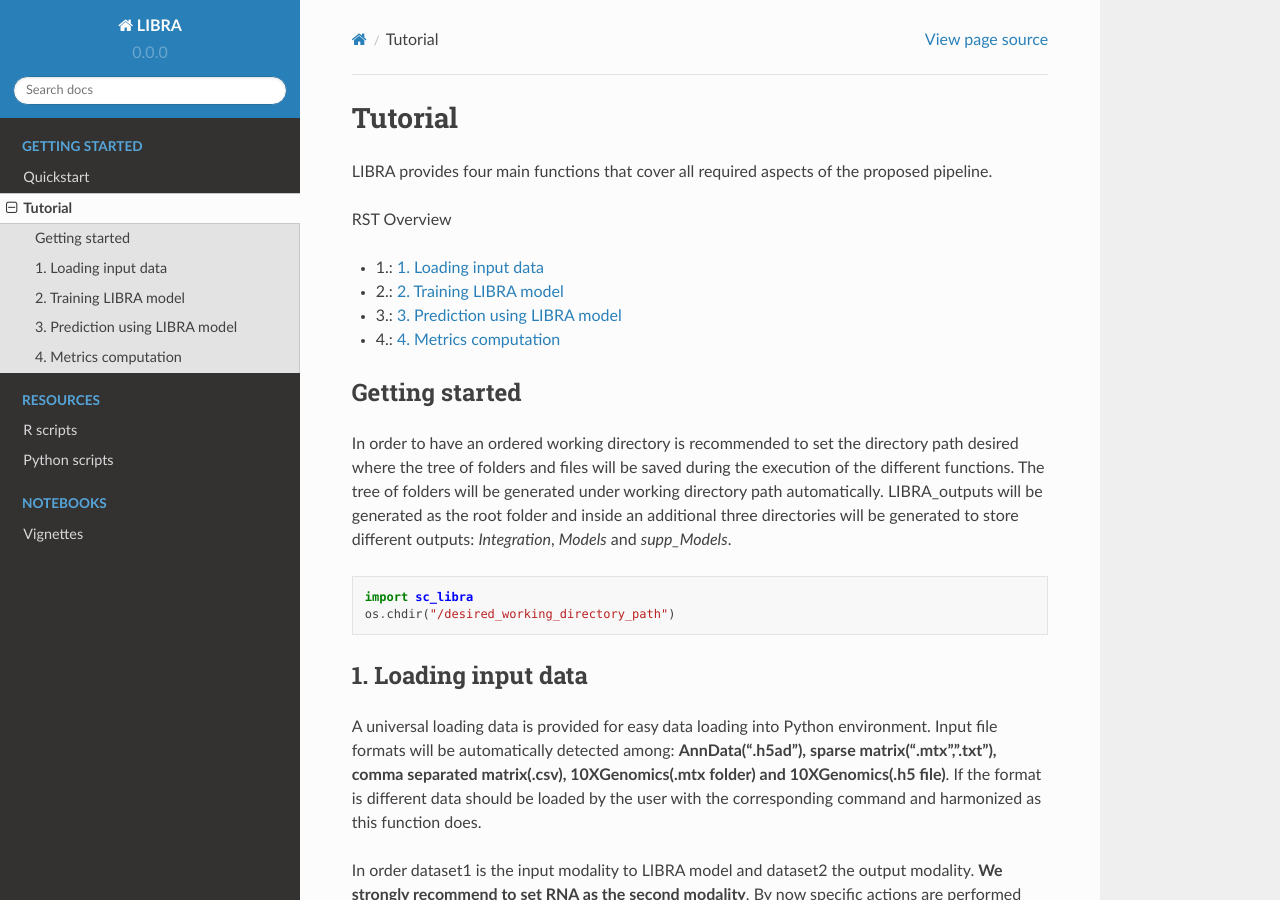
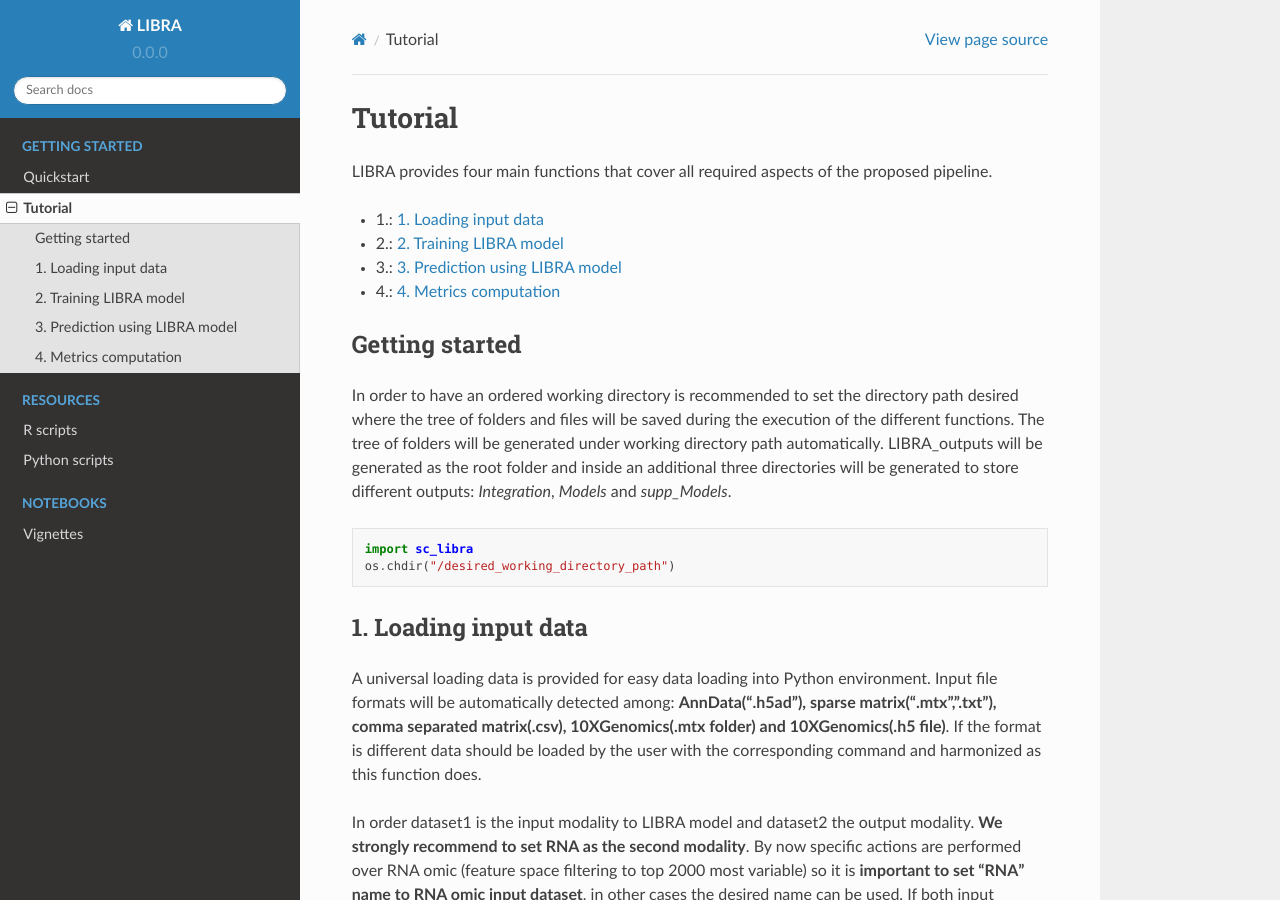
Before and after one commit to TranslationalBioinformaticsUnit/LIBRA, a Sphinx documentation site: the page built from docs/source/tutorial.rst, in a window 1280 px wide and 900 px high. Built offline with Sphinx 7.4.7 and the Read the Docs theme 2.0.0, drawn with Linux system fonts in a browser that asks for light colours.

Commit message:
Update tutorial.rst

```diff
--- a/docs/source/tutorial.rst
+++ b/docs/source/tutorial.rst
@@ -2,8 +2,6 @@ Tutorial
 ==========
 
 LIBRA provides four main functions that cover all required aspects of the proposed pipeline.
-
-:ref:`RST Overview`
 
 - 1.: :ref:`Loading input data`
 - 2.: :ref:`Training LIBRA model`
@@ -148,6 +146,3 @@ Finally PPJI metric can be computed against the reference obtained clustering of
 .. code-block:: python
 
     output_metris=sc_libra.libra_metrics(output_data, cluster_origin=your_reference_cluster, metric='ppji', path_to_libra_outputs='/...LIBRA_outputs/Integration/')
-
-
-.. _RST Overview:
```
